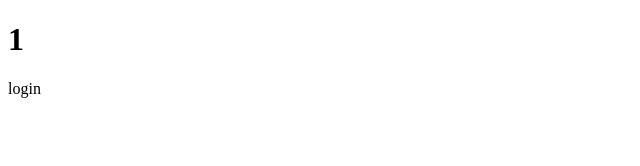
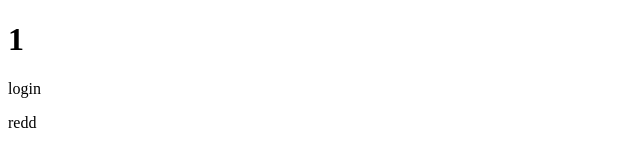
Before and after one commit to laz320/project-1, a plain HTML site: page index.html in a window 1280 px wide. Shown: the full height of the page, 0-640 px from the left. Drawn offline with Linux system fonts and the light colour scheme.

Commit message:
更新redd

```diff
--- a/index.html
+++ b/index.html
@@ -9,5 +9,6 @@
 <body>
     <h1>1</h1>
     <p>login</p>
+    <p>redd</p>
 </body>
 </html>
```
